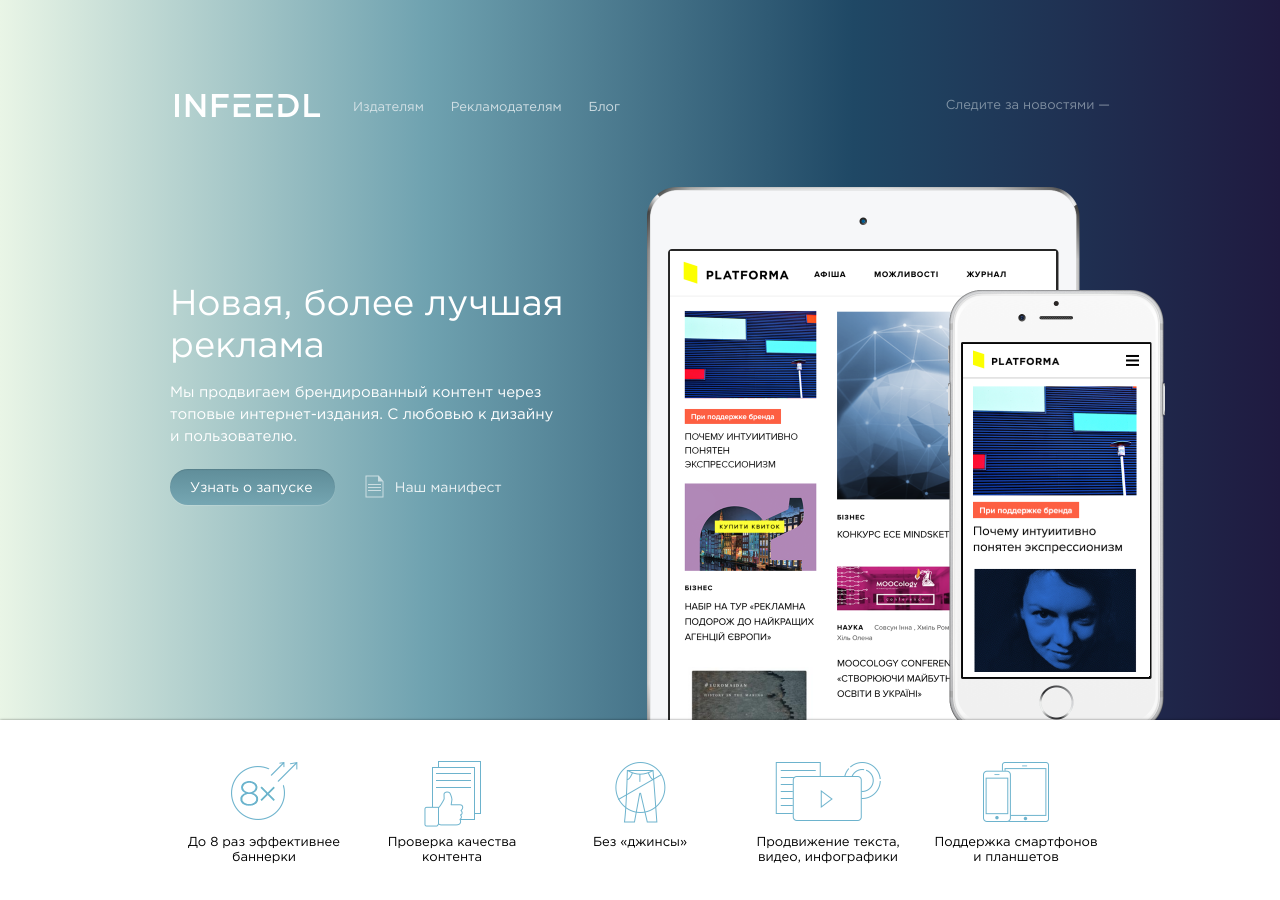
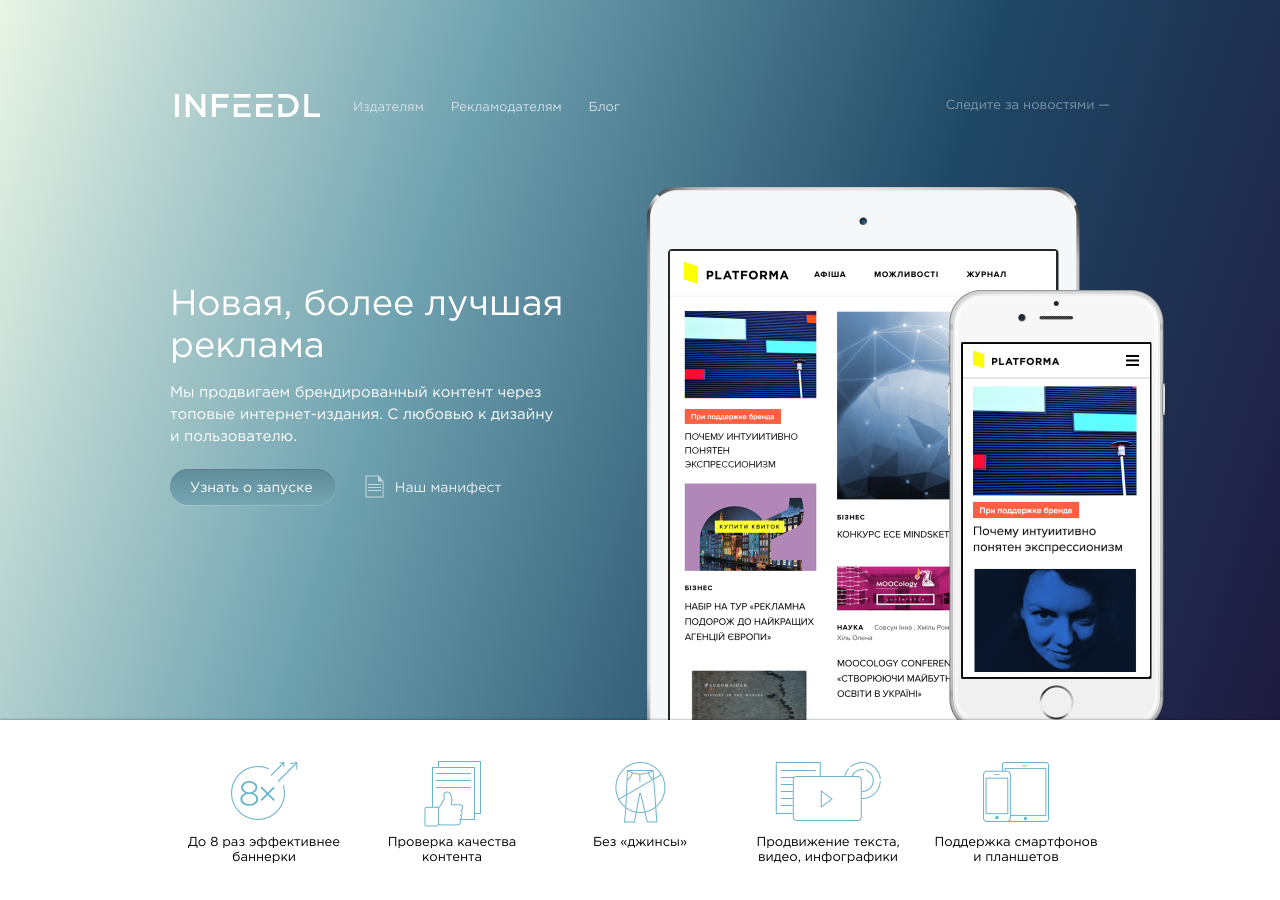
Before and after one commit to infeedl/infeedl-landing, a Jekyll site: the page built from index.html, in a window 1280 px wide. Built offline with Jekyll 4.4.1, drawn with Linux system fonts in a browser that asks for light colours; nearby versions of some CDN libraries.

Commit message:
Improve gradients and browser compatibility

```diff
--- a/_includes/scripts.html
+++ b/_includes/scripts.html
@@ -1,4 +1,5 @@
 <script src="//cdnjs.cloudflare.com/ajax/libs/jquery/2.1.1/jquery.js"></script>
+<script src="//jamesallardice.github.io/Placeholders.js/assets/js/placeholders.min.js"></script>
 <script src="/js/application.js"></script>
 
 <div id="fb-root"></div>
--- a/css/application.scss
+++ b/css/application.scss
@@ -10,14 +10,6 @@
        url('/fonts/gothaproreg-webfont.ttf') format('truetype');
   font-weight: normal;
   font-style: normal;
-}
-
-@mixin gradient-horizontal($start-color: #000, $first-mid: #000, $second-mid: #000, $end-color: #000) {
-  background-image: -webkit-linear-gradient(left, $start-color, $first-mid, $second-mid, $end-color);
-  background-image: -o-linear-gradient(left, $start-color, $first-mid, $second-mid, $end-color);
-  background-image: linear-gradient(to right, $start-color, $first-mid, $second-mid, $end-color);
-  background-repeat: no-repeat;
-  filter: progid:DXImageTransform.Microsoft.gradient(startColorstr='#{ie-hex-str($start-color)}', endColorstr='#{ie-hex-str($end-color)}', GradientType=1); // IE9 and down, gets no color-stop at all for proper fallback
 }
 
 @mixin box-shadow($top, $left, $blur, $color, $inset: false) {
@@ -85,6 +77,9 @@
 $dawn-pink: #e9f5e6;
 $mystic: #dde7eb;
 
+$launch-left: #5E8C98;
+$launch-right: #76A7B3;
+
 $regular-font-size: 13px;
 
 @include keyframes(manifesto-button) {
@@ -93,8 +88,29 @@
   100% { @include opacity(1); }
 }
 
+@mixin gradient-background() {
+  background: $port-gore;
+  background-image: -webkit-linear-gradient(108deg, $dawn-pink, $neptune, $cello, $port-gore);
+  background-image: -moz-linear-gradient(108deg, $dawn-pink, $neptune, $cello, $port-gore);
+  background-image: -o-linear-gradient(108deg, $dawn-pink, $neptune, $cello, $port-gore);
+  background-image: -ms-linear-gradient(108deg, $dawn-pink, $neptune, $cello, $port-gore);
+  background-image: linear-gradient(108deg, $dawn-pink, $neptune, $cello, $port-gore);
+  background-repeat: no-repeat;
+  filter: progid:DXImageTransform.Microsoft.gradient(startColorstr='#{ie-hex-str($neptune)}', endColorstr='#{ie-hex-str($port-gore)}', GradientType=1);
+}
+
+@mixin gradient-launch() {
+  background: $launch-left;
+  background-image: -webkit-linear-gradient(-89deg, $launch-left 0%, $launch-right 100%);
+  background-image: -moz-linear-gradient(-89deg, $launch-left 0%, $launch-right 100%);
+  background-image: -o-linear-gradient(-89deg, $launch-left 0%, $launch-right 100%);
+  background-image: -ms-linear-gradient(-89deg, $launch-left 0%, $launch-right 100%);
+  background-image: linear-gradient(-179deg, $launch-left 0%, $launch-right 100%);
+  background-repeat: no-repeat;
+}
+
 html, body {
-  @include gradient-horizontal($dawn-pink, $neptune, $cello, $port-gore);
+  @include gradient-background();
   height: 100%;
   font-family: 'gotham_proregular';
 }
@@ -112,7 +128,7 @@
 }
 
 .top {
-  @include gradient-horizontal($dawn-pink, $neptune, $cello, $port-gore);
+  @include gradient-background();
   position: absolute;
   top: 0;
   right: 0;
@@ -255,13 +271,10 @@
             cursor: pointer;
             width: 125px;
 
+            @include gradient-launch();
             border-radius: 40px;
-            background-image: -o-linear-gradient(-89deg, #5E8C98 0%, #76A7B3 100%);
-            background-image: -moz-linear-gradient(-89deg, #5E8C98 0%, #76A7B3 100%);
-            background-image: -ms-linear-gradient(-89deg, #5E8C98 0%, #76A7B3 100%);
-            background-image: linear-gradient(-179deg, #5E8C98 0%, #76A7B3 100%);
-            -moz-box-shadow:  0px 1px 1px 0px rgba(255,255,255,0.17), inset 0px 1px 1px 0px rgba(0,0,0,0.10);
-            box-shadow:       0px 1px 1px 0px rgba(255,255,255,0.17), inset 0px 1px 1px 0px rgba(0,0,0,0.10);
+            -moz-box-shadow: 0px 1px 1px 0px rgba(255,255,255,0.17), inset 0px 1px 1px 0px rgba(0,0,0,0.10);
+            box-shadow: 0px 1px 1px 0px rgba(255,255,255,0.17), inset 0px 1px 1px 0px rgba(0,0,0,0.10);
 
             &:hover {
               @include placeholder {
@@ -283,7 +296,8 @@
               }
 
               cursor: text;
-              width: 245px;
+              width: 205px;
+              padding-right: 40px;
             }
 
             .submit {
@@ -302,6 +316,7 @@
           &.completed {
             .launch {
               background: none;
+              filter: none;
               -moz-box-shadow: none;
               box-shadow: none;
             }
--- a/js/application.coffee
+++ b/js/application.coffee
@@ -24,6 +24,7 @@
 complete = ->
   $("form").removeClass("focused").addClass("completed")
   $(".launch").val("").attr("disabled", true).attr("placeholder", $(".launch").data("complete-placeholder"))
+  Placeholders.enable()
 
 $(document).on("submit", "form", ->
   $.getJSON(
```
